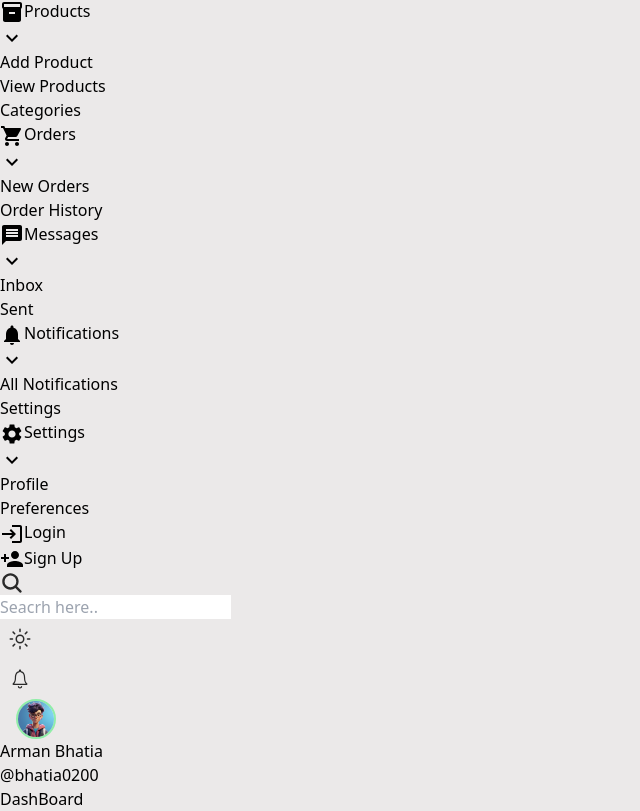
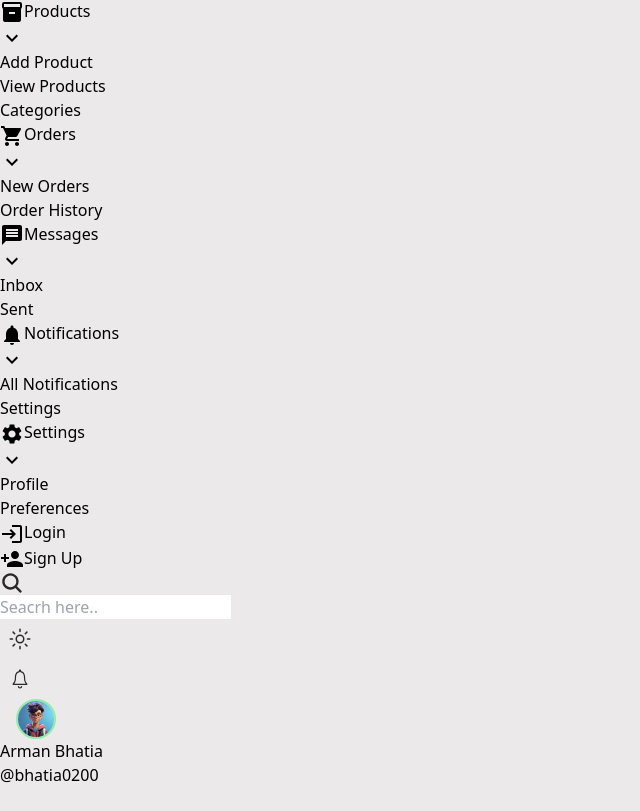
Before and after one commit to ArmanBhatia0100/Product-Management-Dashboard, a React (Vite) app: page / in a window 1280 px wide. Shown: the part 190-1001 px from the top of the page, without its empty margins (0-640 px from the left). After the commit the page ends 977 px from the top, so only its background shows below. Built offline with nearby package versions, Linux system fonts and the light colour scheme.

Commit message:
Added the grid and Outlet element

```diff
--- a/src/main.jsx
+++ b/src/main.jsx
@@ -12,6 +12,12 @@ const router = createBrowserRouter([
     path: "/",
     element: <Dashboard></Dashboard>,
     errorElement: <Error></Error>,
+    children: [
+      {
+        path: "login",
+        element: <Login />,
+      },
+    ],
   },
   {
     path: "/login",
--- a/src/pages/Dashboard.jsx
+++ b/src/pages/Dashboard.jsx
@@ -1,5 +1,6 @@
 import Header from "../components/Header/Header.jsx";
 import SideBar from "../components/Sidebar/Sidebar.jsx";
+import { Outlet } from "react-router-dom";
 
 export default function Dashboard() {
   /* TODO multiline example
@@ -7,10 +8,16 @@ export default function Dashboard() {
    **  third line
    */
   return (
-    <div className="flex flex-row">
-      <SideBar />
-      <Header />
-      <div className="sm:bg-black md:bg-red-400 lg:bg-green-300">DashBoard</div>
+    <div className="gap-0 grid grid-cols-[auto,3fr] min-h-screen">
+      <div>
+        <SideBar />
+      </div>
+      <div>
+        <Header className={""} />
+        <div>
+          <Outlet />
+        </div>
+      </div>
     </div>
   );
 }
```
